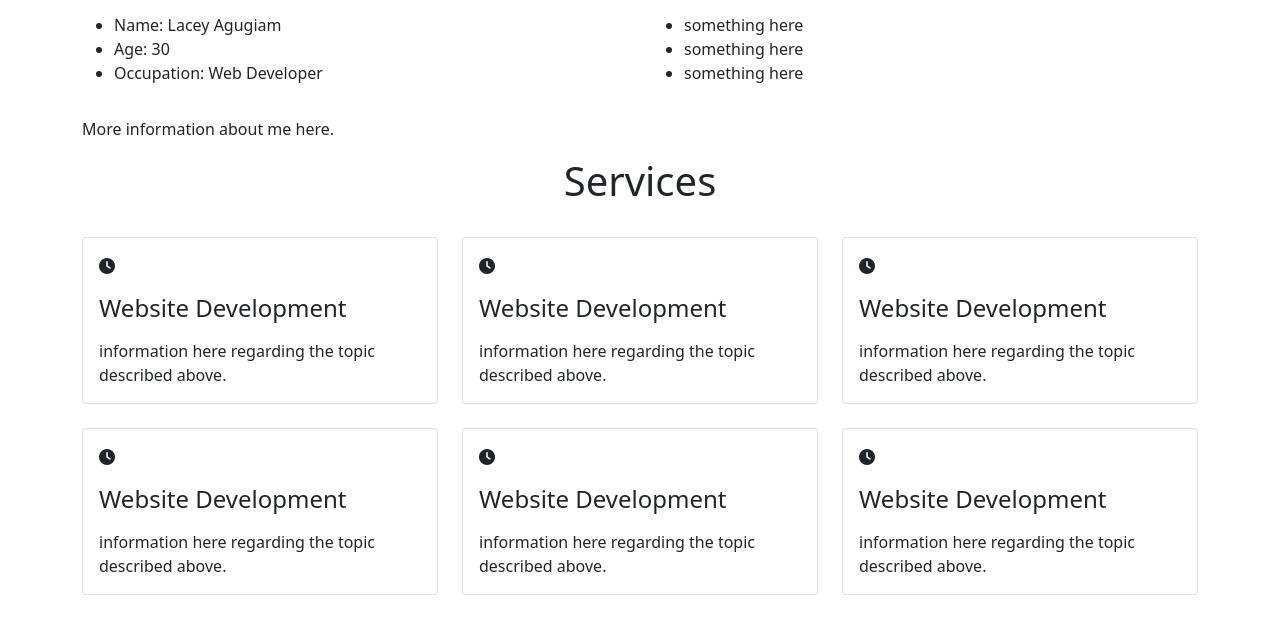
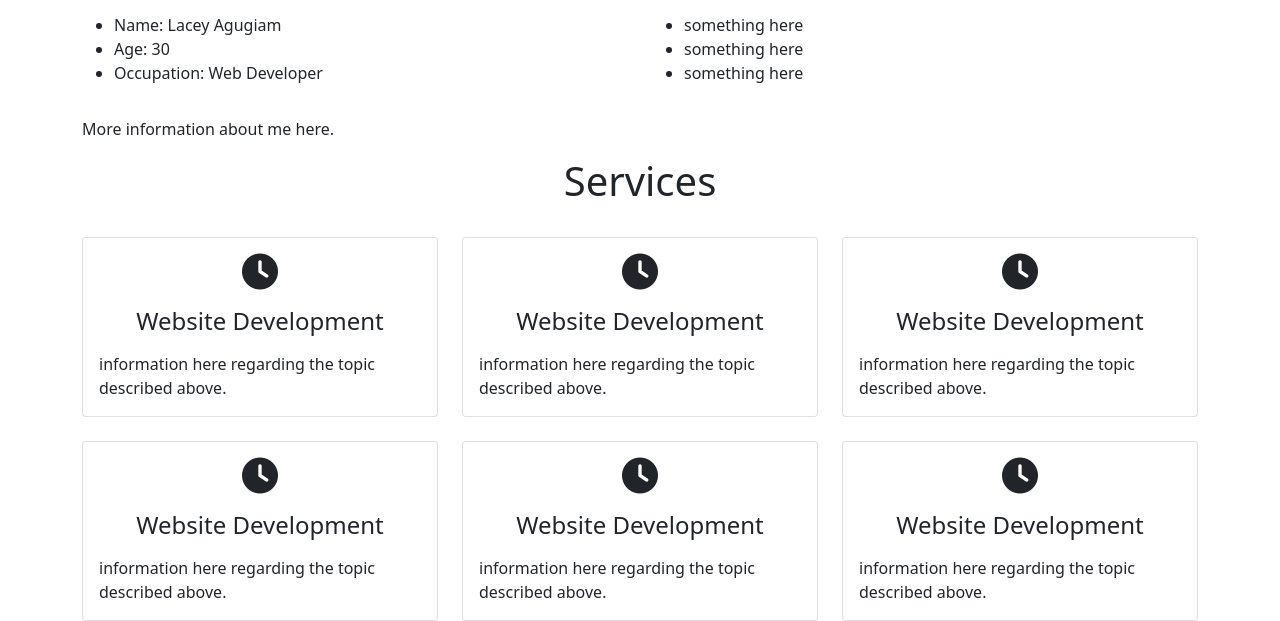
Before and after one commit to laceyaguigam/Portfolio, a plain HTML site: page index.html in a window 1280 px wide. Shown: the part 971-1592 px from the top of the page. Before the commit the page ends 1566 px from the top, so only its background shows below. Drawn offline with nearby package versions, Linux system fonts and the light colour scheme.

Commit message:
corrected spelling errors in services section and also styled the section

```diff
--- a/assets/style.css
+++ b/assets/style.css
@@ -44,3 +44,27 @@
  .imageAboutPage {
     width: 100%;
  }
+
+ /* Service section*/
+ .servicesText .card {
+    height: 280px;
+    cursor: pointer;
+ }
+
+ .servicesIcon {
+    font-size:36px;
+    text-align:center;
+    width:100%;
+ }
+
+.card-title {
+    text-align:center;
+}
+
+.card:hover .servicesIcon {
+    color: #008000;
+}
+
+.servicesText:hover {
+    border: 1px solid #008000;
+}
--- a/index.html
+++ b/index.html
@@ -100,9 +100,9 @@
         <h1 class="text-center">Services</h1>
         <div class="row">
             <div class="col-lg-4 mt-4">
-                <div class="card servivesText">
+                <div class="card servicesText">
                     <div class="card-body">
-                        <i class="fas serviceIcon fa-clock"></i>
+                        <i class="fas servicesIcon fa-clock"></i>
                         <h4 class="card-title mt-3">Website Development</h4>
                         <p class="card-text mt-3"> information here regarding the topic described above.</p>
                     </div>
@@ -110,9 +110,9 @@
             </div>
 
             <div class="col-lg-4 mt-4">
-                <div class="card servivesText">
+                <div class="card servicesText">
                     <div class="card-body">
-                        <i class="fas serviceIcon fa-clock"></i>
+                        <i class="fas servicesIcon fa-clock"></i>
                         <h4 class="card-title mt-3">Website Development</h4>
                         <p class="card-text mt-3"> information here regarding the topic described above.</p>
                     </div>
@@ -120,9 +120,9 @@
             </div>
 
             <div class="col-lg-4 mt-4">
-                <div class="card servivesText">
+                <div class="card servicesText">
                     <div class="card-body">
-                        <i class="fas serviceIcon fa-clock"></i>
+                        <i class="fas servicesIcon fa-clock"></i>
                         <h4 class="card-title mt-3">Website Development</h4>
                         <p class="card-text mt-3"> information here regarding the topic described above.</p>
                     </div>
@@ -130,9 +130,9 @@
             </div>
 
             <div class="col-lg-4 mt-4">
-                <div class="card servivesText">
+                <div class="card servicesText">
                     <div class="card-body">
-                        <i class="fas serviceIcon fa-clock"></i>
+                        <i class="fas servicesIcon fa-clock"></i>
                         <h4 class="card-title mt-3">Website Development</h4>
                         <p class="card-text mt-3"> information here regarding the topic described above.</p>
                     </div>
@@ -140,9 +140,9 @@
             </div>
 
             <div class="col-lg-4 mt-4">
-                <div class="card servivesText">
+                <div class="card servicesText">
                     <div class="card-body">
-                        <i class="fas serviceIcon fa-clock"></i>
+                        <i class="fas servicesIcon fa-clock"></i>
                         <h4 class="card-title mt-3">Website Development</h4>
                         <p class="card-text mt-3"> information here regarding the topic described above.</p>
                     </div>
@@ -150,9 +150,9 @@
             </div>
 
             <div class="col-lg-4 mt-4">
-                <div class="card servivesText">
+                <div class="card servicesText">
                     <div class="card-body">
-                        <i class="fas serviceIcon fa-clock"></i>
+                        <i class="fas servicesIcon fa-clock"></i>
                         <h4 class="card-title mt-3">Website Development</h4>
                         <p class="card-text mt-3"> information here regarding the topic described above.</p>
                     </div>
```
